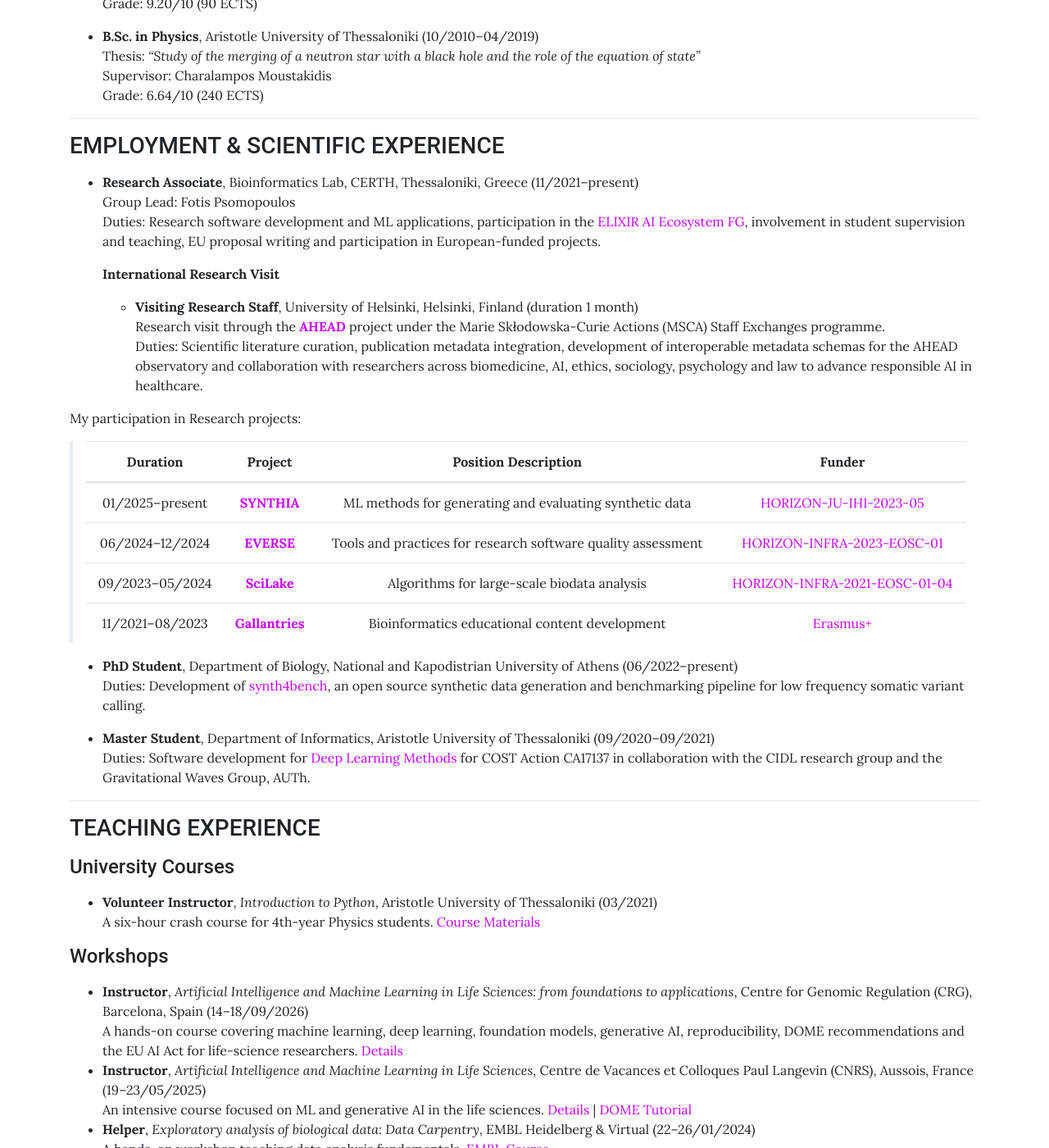
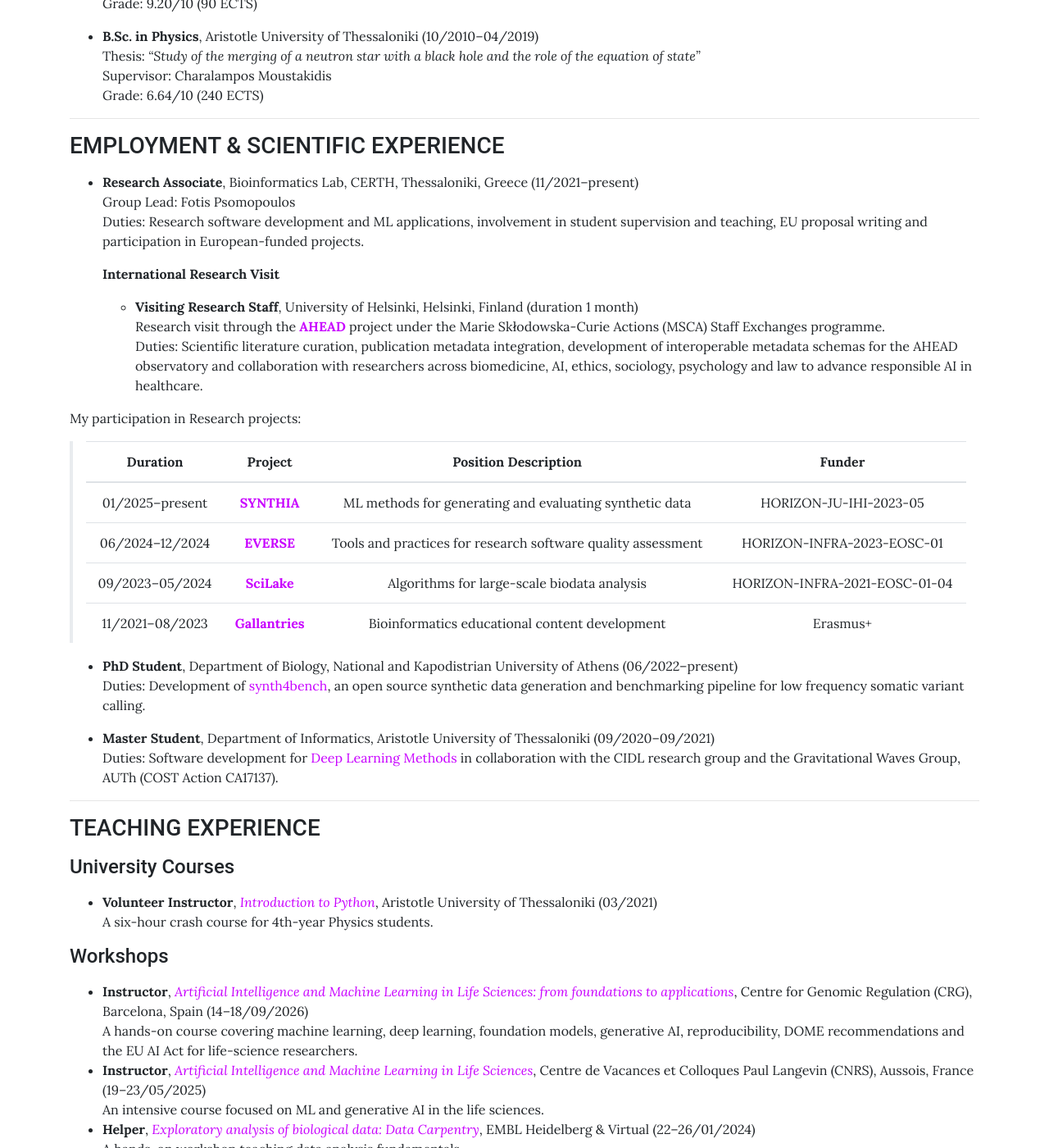
Before and after one commit to sfragkoul/sfragkoul.github.io, a Jekyll site: the page built from pages/CV.md, in a window 1280 px wide and 1400 px high, scrolled down 542 px. Shown: the whole window at 82% size. Built offline with Jekyll 4.4.1, drawn with Linux system fonts in a browser that asks for light colours; some of the changed text lies outside the part shown.

Commit message:
Update CV.md

```diff
--- a/pages/CV.md
+++ b/pages/CV.md
@@ -29,7 +29,7 @@
 
 - **Research Associate**, Bioinformatics Lab, CERTH, Thessaloniki, Greece (11/2021–present)
   Group Lead: Fotis Psomopoulos
-  Duties: Research software development and ML applications, participation in the [ELIXIR AI Ecosystem FG](https://elixir-europe.org/focus-groups/ai-ecosystem), involvement in student supervision and teaching, EU proposal writing and participation in European-funded projects.
+  Duties: Research software development and ML applications, involvement in student supervision and teaching, EU proposal writing and participation in European-funded projects.
 
   **International Research Visit**
   - **Visiting Research Staff**, University of Helsinki, Helsinki, Finland (duration 1 month)
@@ -39,17 +39,17 @@
 My participation in Research projects:
 > | Duration | Project | Position Description | Funder |
 > |:--------:|:-------:|:-----------:|:------:|
-> | 01/2025–present | [**SYNTHIA**](https://www.ihi-synthia.eu/) | ML methods for generating and evaluating synthetic data | [HORIZON-JU-IHI-2023-05](https://ec.europa.eu/info/funding-tenders/opportunities/portal/screen/myarea/project/101172872/program/43108390/details) |
-> | 06/2024–12/2024 | [**EVERSE**](https://everse.software/) | Tools and practices for research software quality assessment | [HORIZON-INFRA-2023-EOSC-01](https://ec.europa.eu/info/funding-tenders/opportunities/portal/screen/opportunities/topic-details/horizon-infra-2023-eosc-01-02) |
-> | 09/2023–05/2024 | [**SciLake**](https://scilake.eu/) | Algorithms for large-scale biodata analysis | [HORIZON-INFRA-2021-EOSC-01-04](https://ec.europa.eu/info/funding-tenders/opportunities/portal/screen/opportunities/topic-details/horizon-infra-2021-eosc-01-04) |
-> | 11/2021–08/2023 | [**Gallantries**](https://gallantries.github.io/) | Bioinformatics educational content development | [Erasmus+](https://ec.europa.eu/programmes/erasmus-plus/node_en) |
+> | 01/2025–present | [**SYNTHIA**](https://www.ihi-synthia.eu/) | ML methods for generating and evaluating synthetic data | HORIZON-JU-IHI-2023-05 |
+> | 06/2024–12/2024 | [**EVERSE**](https://everse.software/) | Tools and practices for research software quality assessment | HORIZON-INFRA-2023-EOSC-01 |
+> | 09/2023–05/2024 | [**SciLake**](https://scilake.eu/) | Algorithms for large-scale biodata analysis | HORIZON-INFRA-2021-EOSC-01-04 |
+> | 11/2021–08/2023 | [**Gallantries**](https://gallantries.github.io/) | Bioinformatics educational content development | Erasmus+ |
 
 
 - **PhD Student**, Department of Biology, National and Kapodistrian University of Athens (06/2022–present)
   Duties: Development of [synth4bench](https://github.com/sfragkoul/synth4bench), an open source synthetic data generation and benchmarking pipeline for low frequency somatic variant calling.
 
 - **Master Student**, Department of Informatics, Aristotle University of Thessaloniki (09/2020–09/2021)
-  Duties: Software development for [Deep Learning Methods](https://github.com/sfragkoul/residual-gw-surrogate-modelling)  for COST Action CA17137 in collaboration with the CIDL research group and the Gravitational Waves Group, AUTh.
+  Duties: Software development for [Deep Learning Methods](https://github.com/sfragkoul/residual-gw-surrogate-modelling) in collaboration with the CIDL research group and the Gravitational Waves Group, AUTh (COST Action CA17137).
 
 
 ---
@@ -59,20 +59,20 @@
 
 #### University Courses
 
-- **Volunteer Instructor**, *Introduction to Python*, Aristotle University of Thessaloniki (03/2021)
-  A six-hour crash course for 4th-year Physics students. [Course Materials](https://github.com/sfragkoul/Python_Intro)
+- **Volunteer Instructor**, *[Introduction to Python](https://github.com/sfragkoul/Python_Intro)*, Aristotle University of Thessaloniki (03/2021)
+  A six-hour crash course for 4th-year Physics students.
 
 
 #### Workshops
 
-- **Instructor**, *Artificial Intelligence and Machine Learning in Life Sciences: from foundations to applications*,  Centre for Genomic Regulation (CRG), Barcelona, Spain (14–18/09/2026)
-  A hands-on course covering machine learning, deep learning, foundation models, generative AI, reproducibility, DOME recommendations and the EU AI Act for life-science researchers. [Details](https://courses.crg.eu/events/artificial-intelligence-and-machine-learning-life-science-foundations-applications-2026)
-- **Instructor**, *Artificial Intelligence and Machine Learning in Life Sciences*,  Centre de Vacances et Colloques Paul Langevin (CNRS), Aussois, France (19–23/05/2025)
-  An intensive course focused on ML and generative AI in the life sciences. [Details](https://moodle.france-bioinformatique.fr/course/view.php?id=34) | [DOME Tutorial](https://training.galaxyproject.org/training-material/topics/statistics/tutorials/dome/tutorial.html)
-- **Helper**, *Exploratory analysis of biological data: Data Carpentry*, EMBL Heidelberg & Virtual (22–26/01/2024)
-  A hands-on workshop teaching data analysis fundamentals. [EMBL Course](https://www.embl.org/about/info/course-and-conference-office/events/dtc24-01/#vf-tabs__section-speakers)
-- **Instructor**, *WES / WGS Data Analysis*, IMGGE, Belgrade, Serbia (28/11–01/12/2022)
-  Taught CNV calling using [CNVkit](https://cnvkit.readthedocs.io/en/stable/). [Materials](https://github.com/BiodataAnalysisGroup/IMGGE-WES-WGS-data-analysis-workshop)
+- **Instructor**, *[Artificial Intelligence and Machine Learning in Life Sciences: from foundations to applications](https://courses.crg.eu/events/artificial-intelligence-and-machine-learning-life-science-foundations-applications-2026)*,  Centre for Genomic Regulation (CRG), Barcelona, Spain (14–18/09/2026)
+  A hands-on course covering machine learning, deep learning, foundation models, generative AI, reproducibility, DOME recommendations and the EU AI Act for life-science researchers.
+- **Instructor**, *[Artificial Intelligence and Machine Learning in Life Sciences](https://moodle.france-bioinformatique.fr/course/view.php?id=34)*,  Centre de Vacances et Colloques Paul Langevin (CNRS), Aussois, France (19–23/05/2025)
+  An intensive course focused on ML and generative AI in the life sciences.
+- **Helper**, *[Exploratory analysis of biological data: Data Carpentry](https://www.embl.org/about/info/course-and-conference-office/events/dtc24-01/#vf-tabs__section-speakers)*, EMBL Heidelberg & Virtual (22–26/01/2024)
+  A hands-on workshop teaching data analysis fundamentals.
+- **Instructor**, *[WES / WGS Data Analysis](https://github.com/BiodataAnalysisGroup/IMGGE-WES-WGS-data-analysis-workshop)*, IMGGE, Belgrade, Serbia (28/11–01/12/2022)
+  Taught [CNV](https://cnvkit.readthedocs.io/en/stable/) calling.
 
 
 #### Student Supervision
@@ -85,8 +85,8 @@
 ### FELLOWSHIPS AND AWARDS
 <p style="margin-bottom:15px"></p>
 
-- **Travel grant** from the [European Conference on Computational Biology association](https://eccb.org/) to present the poster *Synthetic Data Evaluation Metrics in Life Sciences: An ELIXIR Scoping Review* at ECCB2026, Geneva, Switzerland (31/08–04/09/2026).
-- **Travel grant** from the [International Society for Computational Biology](https://www.iscb.org/) to present the poster *Benchmarking Somatic Variant Callers: A Tale Unfolding In The Synthetic Genomics Feature Space* at ECCB2024, Turku, Finland (16–20/09/2024).
+- **Travel grant** from the [ECCB association](https://eccb.org/) to present the poster *Synthetic Data Evaluation Metrics in Life Sciences: An ELIXIR Scoping Review* at ECCB2026, Geneva, Switzerland (31/08–04/09/2026).
+- **Travel grant** from the [ISCB](https://www.iscb.org/) to present the poster *Benchmarking Somatic Variant Callers: A Tale Unfolding In The Synthetic Genomics Feature Space* at ECCB2024, Turku, Finland (16–20/09/2024).
 - **Participation grant** to attend BioHackathon Europe 2023 as co-lead for [Project 2](https://github.com/elixir-europe/biohackathon-projects-2023/tree/main/2), Barcelona, Spain (31/10–01/11/2023), with travel and accommodation expenses covered by [ELIXIR](https://elixir-europe.org/).
 
 ---
```
